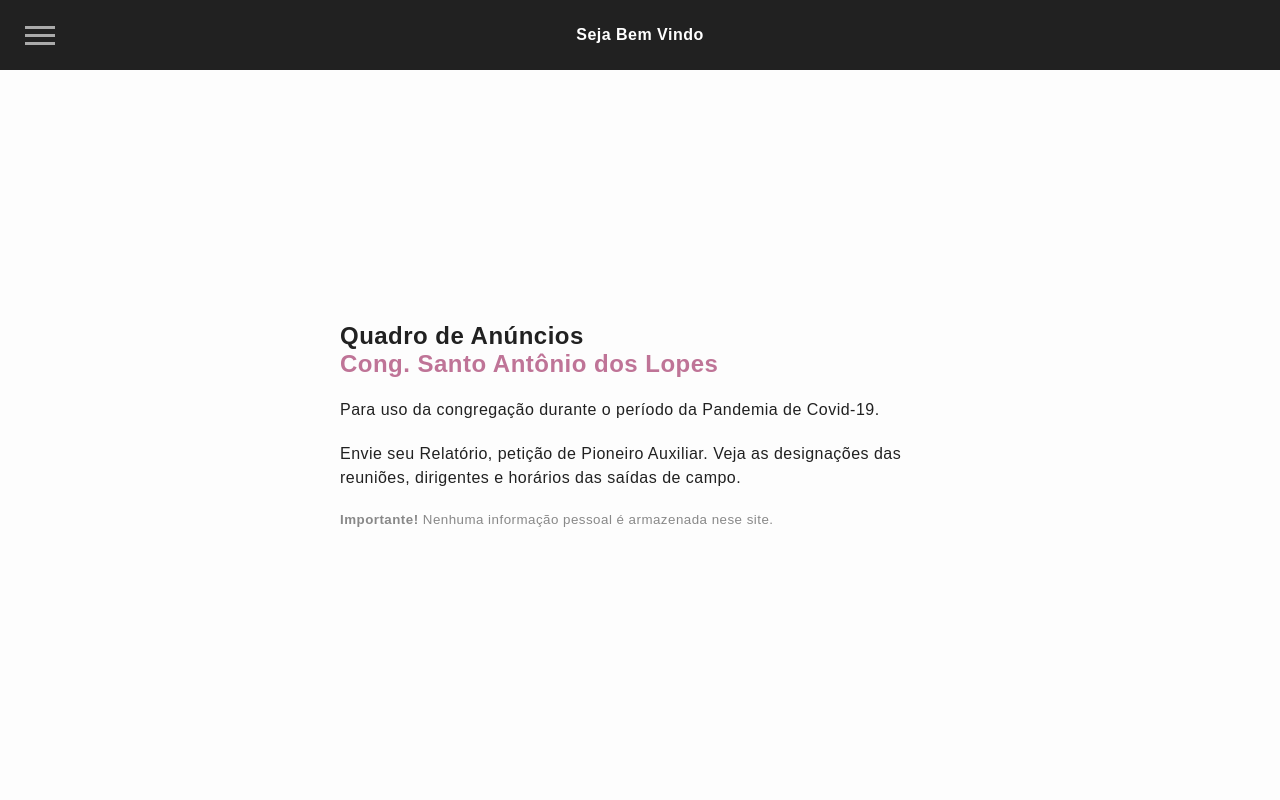
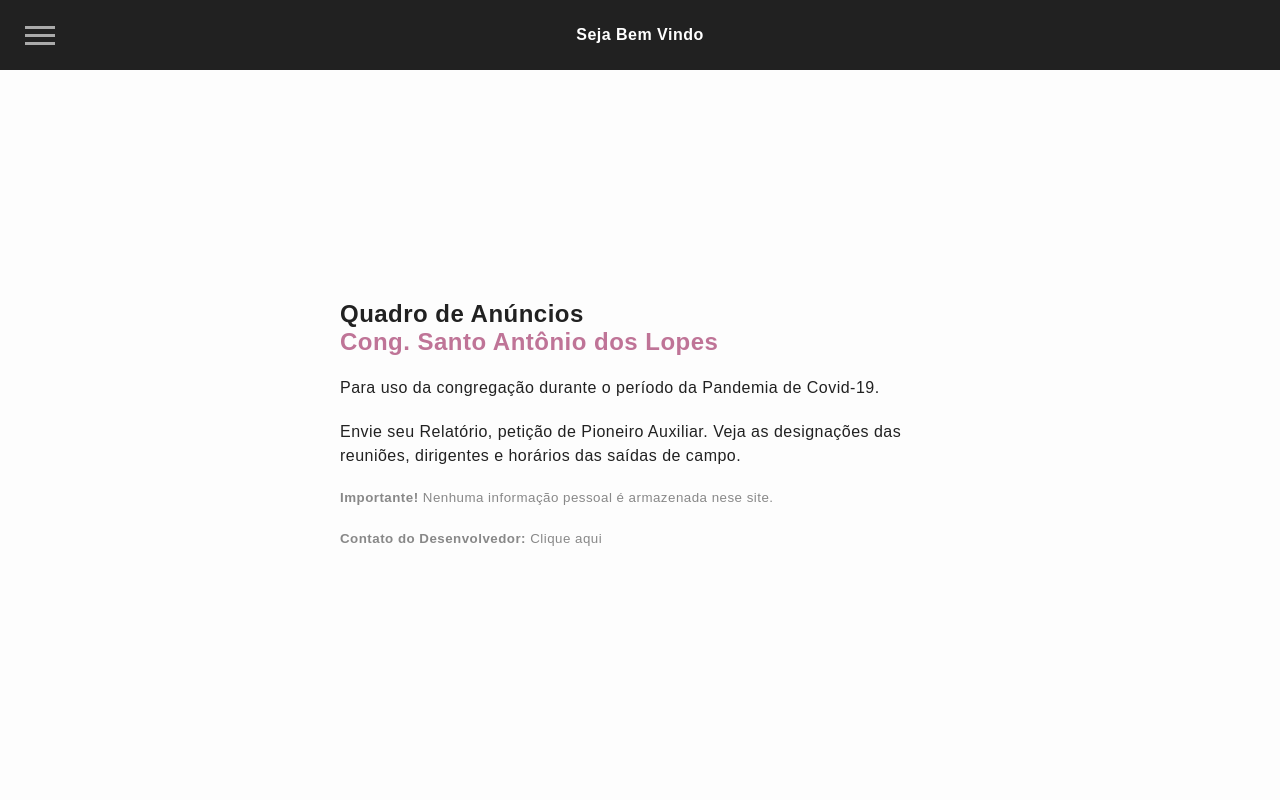
Before and after one commit to isacqueirozq/SistemaSR, a PHP site: page /index.php in a window 1280 px wide. Run offline with PHP 8.4, Linux system fonts and the light colour scheme; some libraries are stand-ins or nearby versions; some web fonts are replaced.

Commit message:
Contato do desenvolvedor incluido

```diff
--- a/index.php
+++ b/index.php
@@ -407,7 +407,8 @@ function sabado()
                 <h2>Quadro de Anúncios <span><br> Cong. Santo Antônio dos Lopes</span></h2>
                 <p>Para uso da congregação durante o período da Pandemia de Covid-19.
                 <p>Envie seu Relatório, petição de Pioneiro Auxiliar. Veja as designações das reuniões, dirigentes e horários das saídas de campo.</p>
-                <small><strong>Importante!</strong> Nenhuma informação pessoal é armazenada nese site.</small></p>
+                <small><strong>Importante!</strong> Nenhuma informação pessoal é armazenada nese site.</small>
+                <p><small><strong>Contato do Desenvolvedor:</strong><a href="mailto:isacqueirozq@hotmail.com"> Clique aqui</a></small></p>
             </div>
         </main>
     </div>
```
